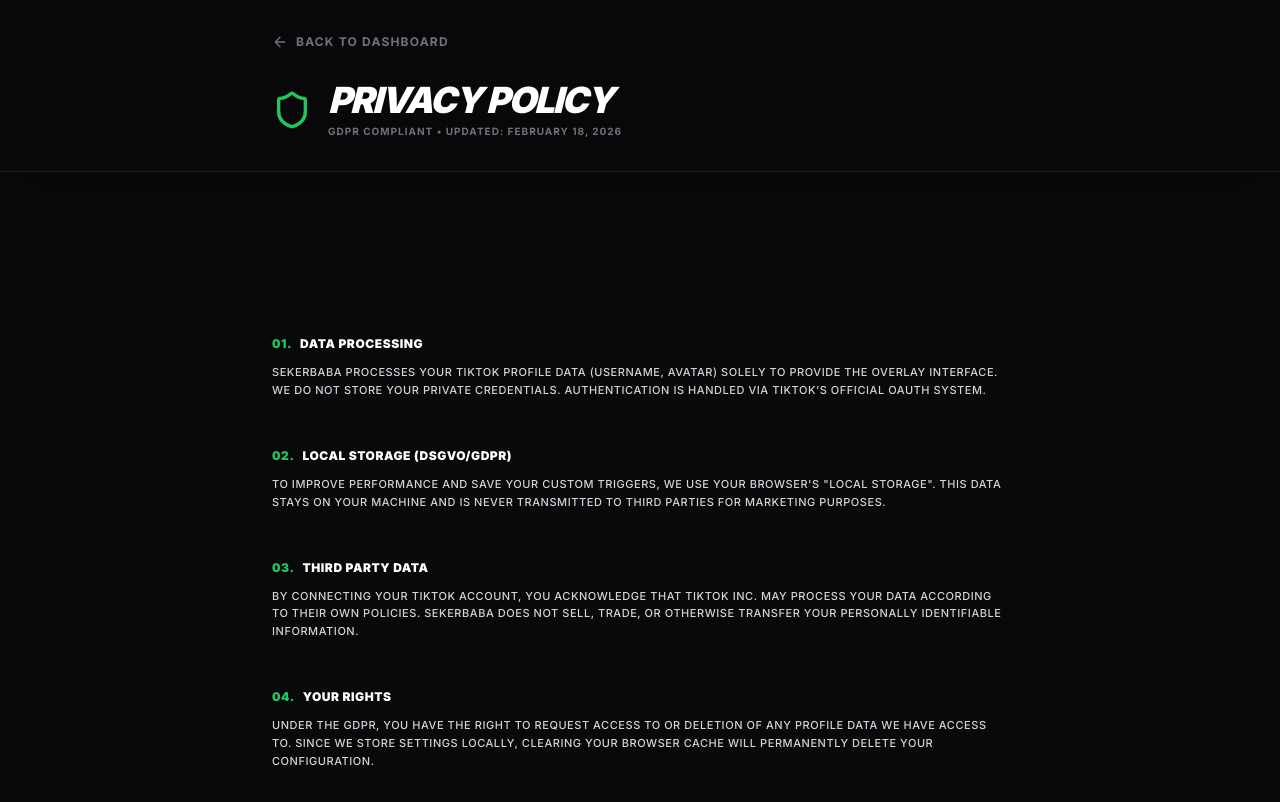
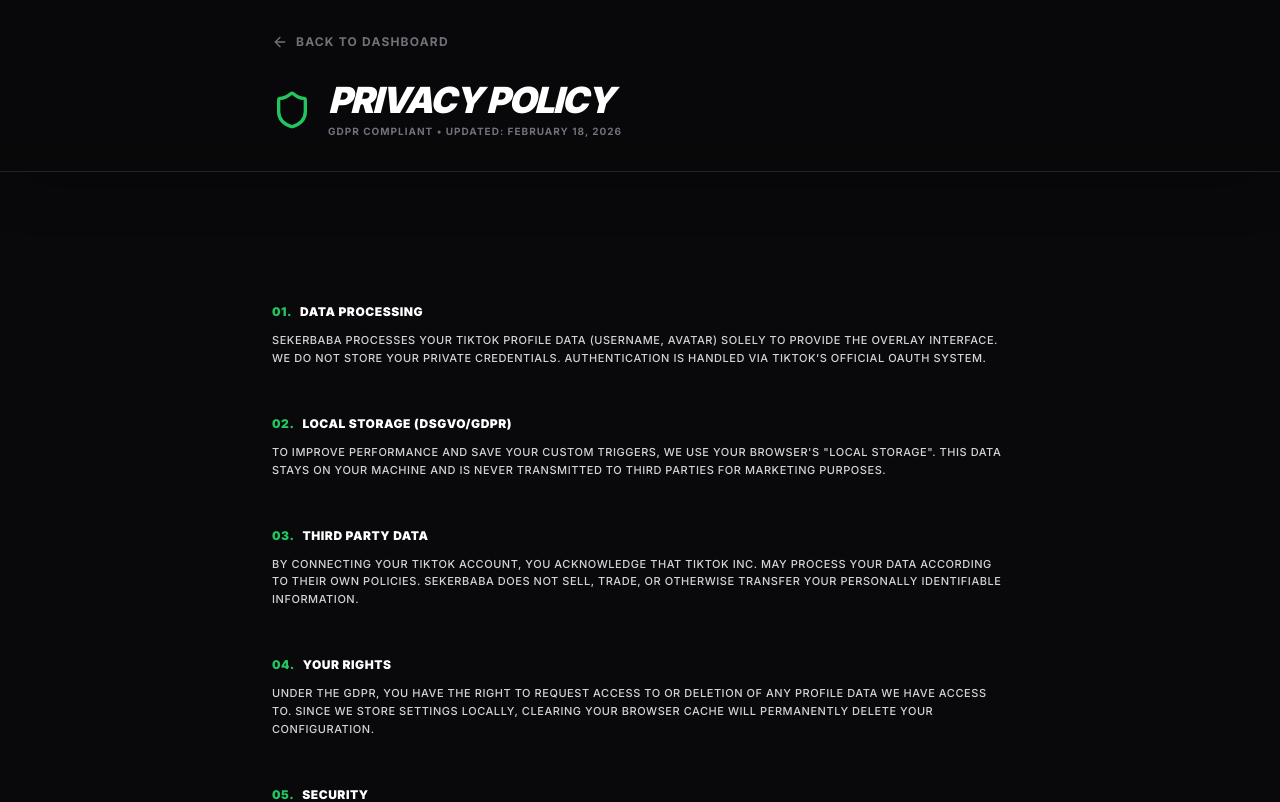
Before and after one commit to muhtarremsi/tiktok-overlay, a Next.js app: page /privacy in a window 1280 px wide. Shown: the top 802 px of the page. Built offline with nearby package versions, Linux system fonts and the light colour scheme.

Commit message:
Layout Fix v0.030078: Adjusted top padding on Privacy page to match Terms page for consistent header spacing.

```diff
--- a/app/privacy/page.tsx
+++ b/app/privacy/page.tsx
@@ -42,8 +42,8 @@ export default function Privacy() {
         <div className="absolute bottom-0 left-0 w-full h-8 bg-gradient-to-t from-transparent to-[#09090b]/20 pointer-events-none"></div>
       </div>
 
-      {/* CONTENT */}
-      <div className="max-w-4xl mx-auto px-8 md:px-20 pt-64 pb-20 space-y-12 text-zinc-300 text-[11px] leading-relaxed tracking-wider not-italic font-medium">
+      {/* CONTENT - PADDING ADJUSTED TO MATCH TERMS PAGE */}
+      <div className="max-w-4xl mx-auto px-8 md:px-20 pt-56 pb-20 space-y-12 text-zinc-300 text-[11px] leading-relaxed tracking-wider not-italic font-medium">
         <section>
           <h2 className="text-white font-black text-xs mb-3 uppercase flex items-center gap-2"><span className="text-green-500">01.</span> Data Processing</h2>
           <p>SEKERBABA processes your TikTok profile data (Username, Avatar) solely to provide the overlay interface. We do not store your private credentials. Authentication is handled via TikTok’s official OAuth system.</p>
```
